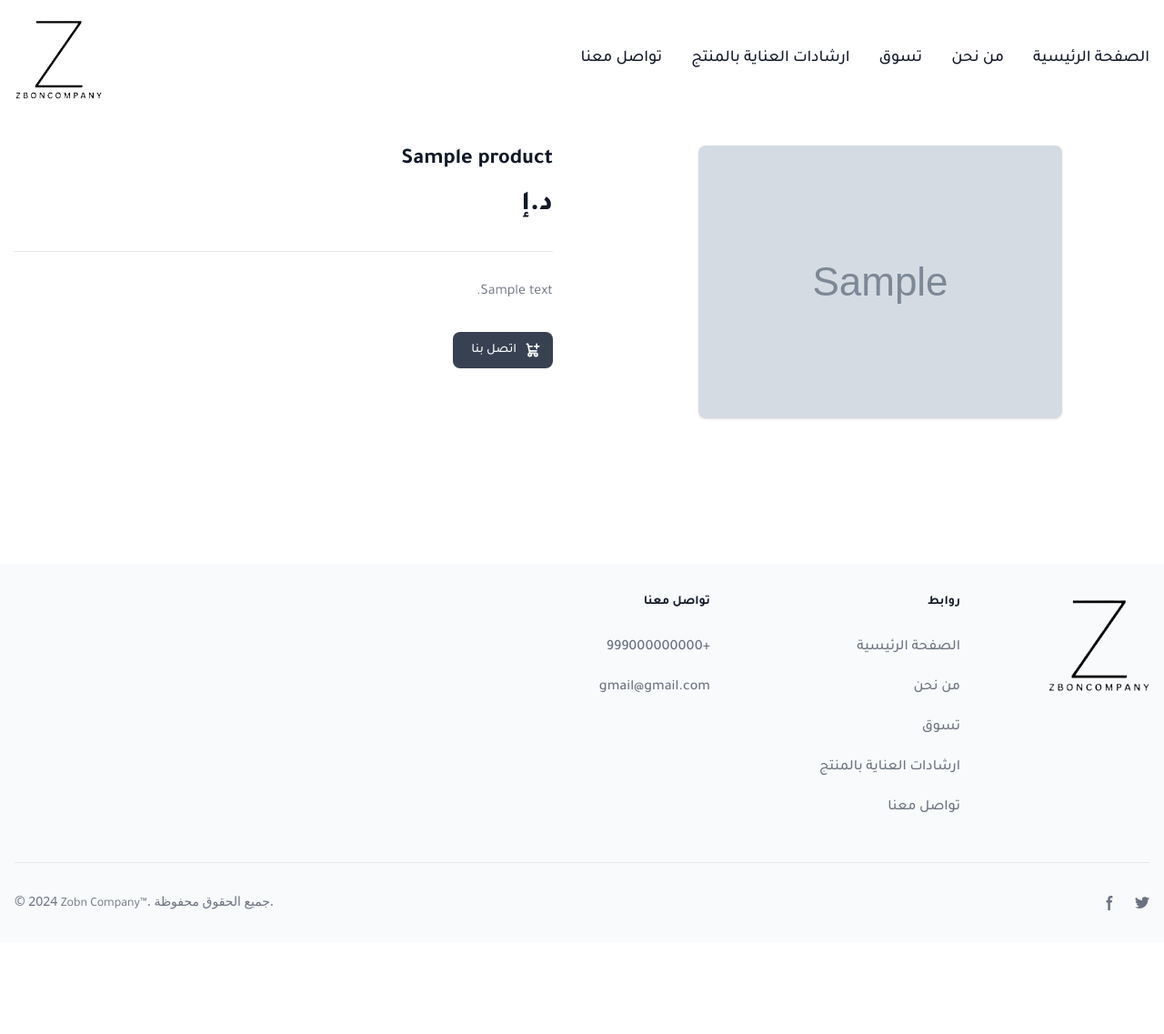
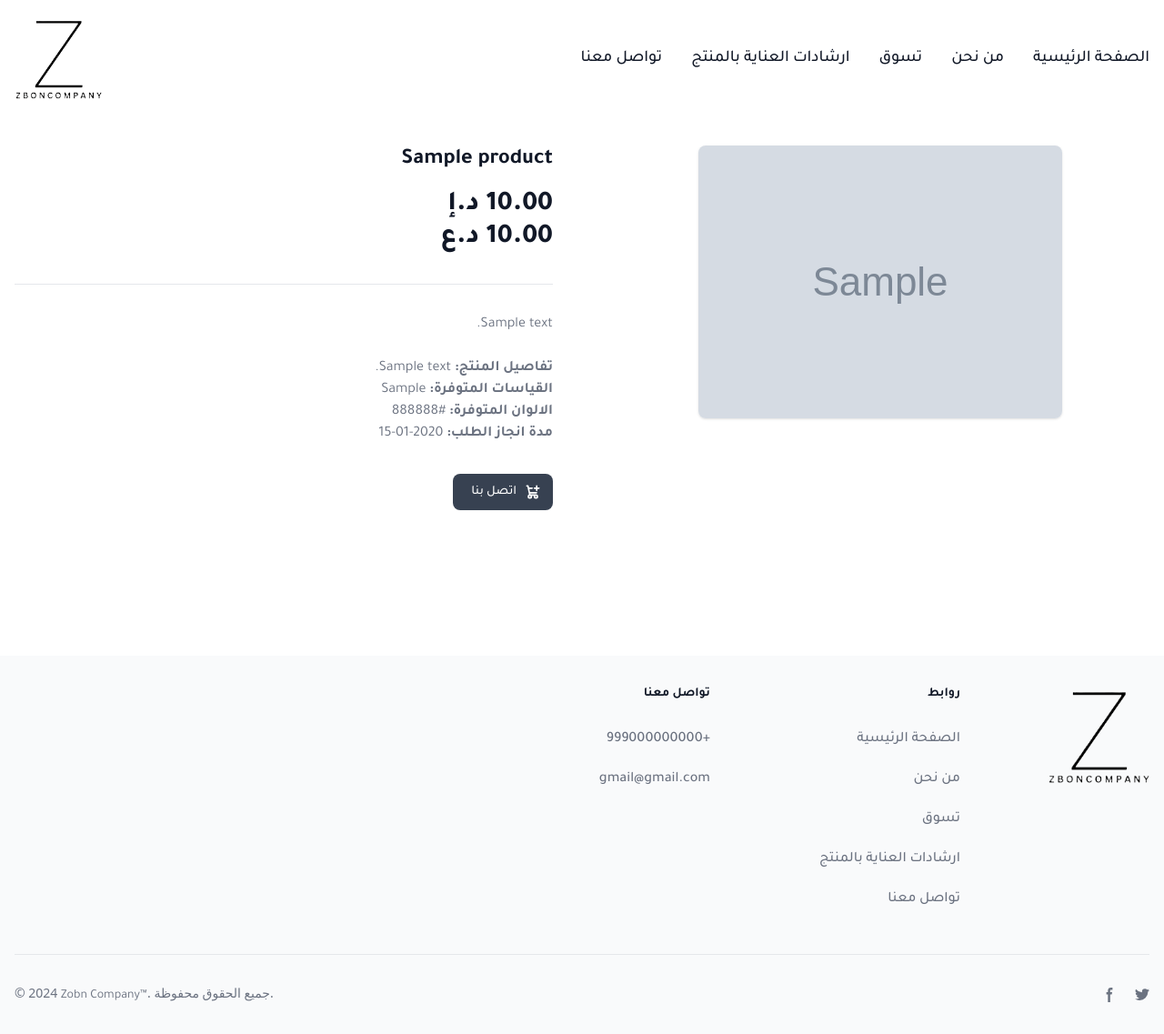
Before and after one commit to Abubakr-Alsheikh/zobn-company, a Django app: a page that uses templates/home/product_detail.html in a window 1280 px wide. Shown: the whole page at 91% size. Before the commit the page ends 1001 px from the top, so only its background shows below. Run offline with Django 5.2, Linux system fonts and the light colour scheme; tables that the repository leaves empty hold one stand-in row (values such as "Sample post"); grey boxes marked "Sample" are stand-in pictures; some libraries are stand-ins or nearby versions.

Commit message:
Adding the rest of product model information

```diff
--- a/templates/home/product_detail.html
+++ b/templates/home/product_detail.html
@@ -1,57 +1,65 @@
 {% extends "_base.html" %} {% load static %} {% block content %}
-<section class="py-8 bg-white md:py-40 dark:bg-gray-900 antialiased pt-36" dir="rtl">
-  <div class="max-w-screen-xl px-4 mx-auto 2xl:px-0">
+<section class="bg-white py-8 pt-36 antialiased dark:bg-gray-900 md:py-40" dir="rtl">
+  <div class="mx-auto max-w-screen-xl px-4 2xl:px-0">
     <div class="lg:grid lg:grid-cols-2 lg:gap-8 xl:gap-16">
-      <div class="shrink-0 max-w-md lg:max-w-lg mx-auto">
-        <img class="w-full shadow rounded-lg" src="{% if product.image %}{{ product.image.url }}{% else %}{% static 'images/placeholder.png' %}{% endif %}" alt="{{ product.name }}" />
+      <div class="mx-auto max-w-md shrink-0 lg:max-w-lg">
+        <img class="w-full rounded-lg shadow" src="{% if product.image %}{{ product.image.url }}{% else %}{% static 'images/placeholder.png' %}{% endif %}" alt="{{ product.name }}" />
       </div>
 
       <div class="mt-6 sm:mt-8 lg:mt-0">
-        <h1 class="text-xl font-semibold text-gray-900 sm:text-2xl dark:text-white">{{ product.name }}</h1>
-        <div class="mt-4 sm:items-center sm:gap-4 sm:flex">
-          <p class="text-2xl font-extrabold text-gray-900 sm:text-3xl dark:text-white">{{ product.price }} د.إ</p>
+        <h1 class="text-xl font-semibold text-gray-900 dark:text-white sm:text-2xl">{{ product.name }}</h1>
+        <div class="mt-4 sm:flex sm:items-center sm:gap-4">
+          <p class="text-2xl font-extrabold text-gray-900 dark:text-white sm:text-3xl">
+            {% if product.price_aed %} {{ product.price_aed }} {% else %} غير متوفرة تفاصيل حالياً. {% endif %} د.إ
+            <br />
+            {% if product.price_iqd %} {{ product.price_iqd }} {% else %} غير متوفرة تفاصيل حالياً. {% endif %} د.ع
+          </p>
         </div>
 
-        <hr class="my-6 md:my-8 border-gray-200 dark:border-gray-800" />
+        <hr class="my-6 border-gray-200 dark:border-gray-800 md:my-8" />
 
         <p class="mb-6 text-gray-500 dark:text-gray-400">{{ product.description }}</p>
 
-        <div class="mt-6 sm:gap-4 sm:items-center sm:flex sm:mt-8">
-          <a href="{% url 'home:product_contact_us' product.slug %}" title="" class="text-white mt-4 sm:mt-0 bg-primary-700 hover:bg-primary-800 focus:ring-4 focus:ring-primary-300 font-medium rounded-lg text-sm px-5 py-2.5 dark:bg-primary-600 dark:hover:bg-primary-700 focus:outline-none dark:focus:ring-primary-800 flex items-center justify-center" role="button">
-            <svg class="w-5 h-5 -ms-2 me-2" aria-hidden="true" xmlns="http://www.w3.org/2000/svg" width="24" height="24" fill="none" viewBox="0 0 24 24">
+        <!-- Display Additional Product Details -->
+        <p class="text-gray-500 dark:text-gray-400">
+          <strong>تفاصيل المنتج:</strong> {% if product.details %} {{ product.details }} {% else %} غير متوفرة تفاصيل حالياً. {% endif %}<br />
+          <strong>القياسات المتوفرة:</strong> {% if product.available_sizes %} {{ product.available_sizes }} {% else %} غير متوفرة تفاصيل حالياً. {% endif %}<br />
+          <strong>الالوان المتوفرة:</strong> {% if product.available_colors %} {{ product.available_colors }} {% else %} غير متوفرة تفاصيل حالياً. {% endif %}<br />
+          <strong>مدة انجاز الطلب:</strong> {% if product.processing_time %} {{ product.processing_time }} {% else %} غير متوفرة تفاصيل حالياً. {% endif %}<br />
+        </p>
+
+        <div class="mt-6 sm:mt-8 sm:flex sm:items-center sm:gap-4">
+          <a href="{% url 'home:product_contact_us' product.slug %}" title="" class="mt-4 flex items-center justify-center rounded-lg bg-primary-700 px-5 py-2.5 text-sm font-medium text-white hover:bg-primary-800 focus:outline-none focus:ring-4 focus:ring-primary-300 dark:bg-primary-600 dark:hover:bg-primary-700 dark:focus:ring-primary-800 sm:mt-0" role="button">
+            <svg class="-ms-2 me-2 h-5 w-5" aria-hidden="true" xmlns="http://www.w3.org/2000/svg" width="24" height="24" fill="none" viewBox="0 0 24 24">
               <path stroke="currentColor" stroke-linecap="round" stroke-linejoin="round" stroke-width="2" d="M4 4h1.5L8 16m0 0h8m-8 0a2 2 0 1 0 0 4 2 2 0 0 0 0-4Zm8 0a2 2 0 1 0 0 4 2 2 0 0 0 0-4Zm.75-3H7.5M11 7H6.312M17 4v6m-3-3h6" />
             </svg>
 
             اتصل بنا
           </a>
         </div>
-
-        <p class="text-gray-500 dark:text-gray-400">
-          <!-- Add additional product details here -->
-        </p>
       </div>
     </div>
   </div>
 </section>
 
 {% if show_modal %}
-<div id="successModal" tabindex="-1" class="overflow-y-auto overflow-x-hidden fixed top-0 right-0 left-0 z-50 w-full md:inset-0 h-modal md:h-full justify-center items-center flex">
-  <div class="relative p-4 w-full max-w-md h-full md:h-auto">
-    <div class="relative p-4 text-center bg-white rounded-lg shadow dark:bg-gray-800 sm:p-5">
-      <button type="button" class="text-gray-400 absolute top-2.5 right-2.5 bg-transparent hover:bg-gray-200 hover:text-gray-900 rounded-lg text-sm p-1.5 ml-auto inline-flex items-center dark:hover:bg-gray-600 dark:hover:text-white" data-modal-toggle="successModal">
-        <svg aria-hidden="true" class="w-5 h-5" fill="currentColor" viewBox="0 0 20 20" xmlns="http://www.w3.org/2000/svg"><path fill-rule="evenodd" d="M4.293 4.293a1 1 0 011.414 0L10 8.586l4.293-4.293a1 1 0 111.414 1.414L11.414 10l4.293 4.293a1 1 0 01-1.414 1.414L10 11.414l-4.293 4.293a1 1 0 01-1.414-1.414L8.586 10 4.293 5.707a1 1 0 010-1.414z" clip-rule="evenodd"></path></svg>
+<div id="successModal" tabindex="-1" class="fixed left-0 right-0 top-0 z-50 flex h-modal w-full items-center justify-center overflow-y-auto overflow-x-hidden md:inset-0 md:h-full">
+  <div class="relative h-full w-full max-w-md p-4 md:h-auto">
+    <div class="relative rounded-lg bg-white p-4 text-center shadow dark:bg-gray-800 sm:p-5">
+      <button type="button" class="absolute right-2.5 top-2.5 ml-auto inline-flex items-center rounded-lg bg-transparent p-1.5 text-sm text-gray-400 hover:bg-gray-200 hover:text-gray-900 dark:hover:bg-gray-600 dark:hover:text-white" data-modal-toggle="successModal">
+        <svg aria-hidden="true" class="h-5 w-5" fill="currentColor" viewBox="0 0 20 20" xmlns="http://www.w3.org/2000/svg"><path fill-rule="evenodd" d="M4.293 4.293a1 1 0 011.414 0L10 8.586l4.293-4.293a1 1 0 111.414 1.414L11.414 10l4.293 4.293a1 1 0 01-1.414 1.414L10 11.414l-4.293 4.293a1 1 0 01-1.414-1.414L8.586 10 4.293 5.707a1 1 0 010-1.414z" clip-rule="evenodd"></path></svg>
         <span class="sr-only">Close modal</span>
       </button>
 
       {% if messages %}
-      <div class="w-12 h-12 rounded-full bg-green-100 dark:bg-green-900 p-2 flex items-center justify-center mx-auto mb-3.5">
-        <svg aria-hidden="true" class="w-8 h-8 text-green-500 dark:text-green-400" fill="currentColor" viewBox="0 0 20 20" xmlns="http://www.w3.org/2000/svg"><path fill-rule="evenodd" d="M16.707 5.293a1 1 0 010 1.414l-8 8a1 1 0 01-1.414 0l-4-4a1 1 0 011.414-1.414L8 12.586l7.293-7.293a1 1 0 011.414 0z" clip-rule="evenodd"></path></svg>
+      <div class="mx-auto mb-3.5 flex h-12 w-12 items-center justify-center rounded-full bg-green-100 p-2 dark:bg-green-900">
+        <svg aria-hidden="true" class="h-8 w-8 text-green-500 dark:text-green-400" fill="currentColor" viewBox="0 0 20 20" xmlns="http://www.w3.org/2000/svg"><path fill-rule="evenodd" d="M16.707 5.293a1 1 0 010 1.414l-8 8a1 1 0 01-1.414 0l-4-4a1 1 0 011.414-1.414L8 12.586l7.293-7.293a1 1 0 011.414 0z" clip-rule="evenodd"></path></svg>
         <span class="sr-only">Success</span>
       </div>
       {% for message in messages %}
       <p class="mb-4 text-lg font-semibold text-gray-900 dark:text-white">{{ message }}</p>
       {% endfor %} {% endif %}
-      <a href="{% url 'home:products' %}" type="button" class="py-2 px-3 text-sm font-medium text-center text-white rounded-lg bg-primary-600 hover:bg-primary-700 focus:ring-4 focus:outline-none focus:ring-primary-300 dark:focus:ring-primary-900"> هل تريد رأيت المزيد من منتجاتنا </a>
+      <a href="{% url 'home:products' %}" type="button" class="rounded-lg bg-primary-600 px-3 py-2 text-center text-sm font-medium text-white hover:bg-primary-700 focus:outline-none focus:ring-4 focus:ring-primary-300 dark:focus:ring-primary-900"> هل تريد رأيت المزيد من منتجاتنا </a>
     </div>
   </div>
 </div>
```
Also changed, not shown: static/src/output.css (+34 -113 lines).
